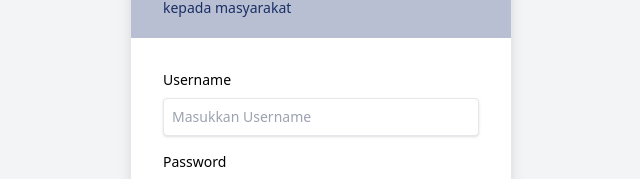
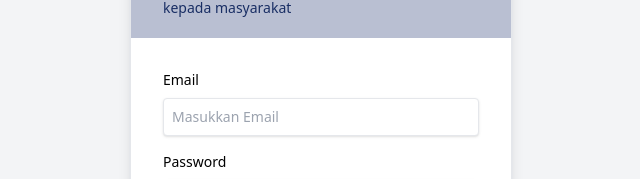
Before and after one commit to sadewaammar21/weblp2m, a React (Create React App) app in the folder bisma/: page / in a window 1280 px wide. Shown: the part 242-421 px from the top of the page, without its empty margins (319-959 px from the left). Built offline with nearby package versions, Linux system fonts and the light colour scheme.

Commit message:
add api authentication

```diff
--- a/bisma/package.json
+++ b/bisma/package.json
@@ -7,6 +7,7 @@
     "@testing-library/jest-dom": "^5.17.0",
     "@testing-library/react": "^13.4.0",
     "@testing-library/user-event": "^13.5.0",
+    "axios": "^1.7.7",
     "react": "^18.3.1",
     "react-dom": "^18.3.1",
     "react-icons": "^5.3.0",
--- a/bisma/src/components/LoginForm.jsx
+++ b/bisma/src/components/LoginForm.jsx
@@ -1,13 +1,15 @@
 import React, { useState } from 'react';
 import { FaEye, FaEyeSlash } from 'react-icons/fa';
 import { useNavigate } from 'react-router-dom';
+import { login } from './services/authService';
 
 const LoginForm = () => {
     const [showPassword, setShowPassword] = useState(false);
     const navigate = useNavigate();
-    const [username, setUsername] = useState('');
+    const [email, setEmail] = useState('');
     const [password, setPassword] = useState('');
     const [errors, setErrors] = useState({});
+    const [serverError, setServerError] = useState('');
 
     const togglePasswordVisibility = () => {
         setShowPassword(!showPassword);
@@ -16,12 +18,12 @@ const LoginForm = () => {
     const validate = () => {
         const errors = {};
 
-        if (!username.trim()) {
-            errors.username = 'ERROR ON USERNAME | user status is inactive';
+        if (!email.trim()) {
+            errors.email = 'Email is required';
         }
 
         if (!password) {
-            errors.password = 'ERROR ON PASSWORD | user status is inactive';
+            errors.password = 'Password is required';
         } else if (password.length < 6) {
             errors.password = 'Password must be at least 6 characters long';
         }
@@ -29,15 +31,21 @@ const LoginForm = () => {
         return errors;
     };
 
-    const handleSubmit = (e) => {
+    const handleSubmit = async (e) => {
         e.preventDefault();
         const validationErrors = validate();
 
         if (Object.keys(validationErrors).length > 0) {
             setErrors(validationErrors);
         } else {
-            // Simulate successful login and navigate to /dashboard
-            navigate('/dashboard');
+            try {
+                const data = await login(email, password);
+                // Simpan token di localStorage atau context
+                localStorage.setItem('token', data.token);
+                navigate('/dashboard');
+            } catch (error) {
+                setServerError(error);
+            }
         }
     };
 
@@ -54,18 +62,19 @@ const LoginForm = () => {
                 </div>
                 <div className="p-8">
                     <form onSubmit={handleSubmit} className="w-full">
+                        {serverError && <p className="text-red-500 text-xs mt-1">{serverError}</p>}
                         <div className="mb-4">
                             <label className="inter-semiBold text-sm pb-2 block">
-                                Username
+                                Email
                             </label>
                             <input
-                                type="text"
-                                className={`text-sm p-2 w-full border rounded shadow focus:outline-none focus:shadow-outline ${errors.username ? 'border-red-500' : ''}`}
-                                value={username}
-                                onChange={(e) => setUsername(e.target.value)}
-                                placeholder="Masukkan Username"
+                                type="email"
+                                className={`text-sm p-2 w-full border rounded shadow focus:outline-none focus:shadow-outline ${errors.email ? 'border-red-500' : ''}`}
+                                value={email}
+                                onChange={(e) => setEmail(e.target.value)}
+                                placeholder="Masukkan Email"
                             />
-                            {errors.username && <p className="text-red-500 text-xs mt-1">{errors.username}</p>}
+                            {errors.email && <p className="text-red-500 text-xs mt-1">{errors.email}</p>}
                         </div>
                         <div className="mb-4">
                             <label className="inter-semiBold text-sm pb-2 block">
@@ -97,7 +106,6 @@ const LoginForm = () => {
                                 type="checkbox"
                                 id="rememberMe"
                                 className="mr-2"
-
                             />
                             <label
                                 htmlFor="rememberMe"
--- /dev/null
+++ b/bisma/src/components/services/authService.js
@@ -0,0 +1,12 @@
+import axios from 'axios';
+
+const API_URL = 'http://localhost:8000/api';
+
+export const login = async (email, password) => {
+    try {
+        const response = await axios.post(`${API_URL}/login`, { email, password });
+        return response.data;
+    } catch (error) {
+        throw error.response.data.message || 'Login failed';
+    }
+};
```
Also changed, not shown: 1 other file (tests, documents, lock files or other folders).
